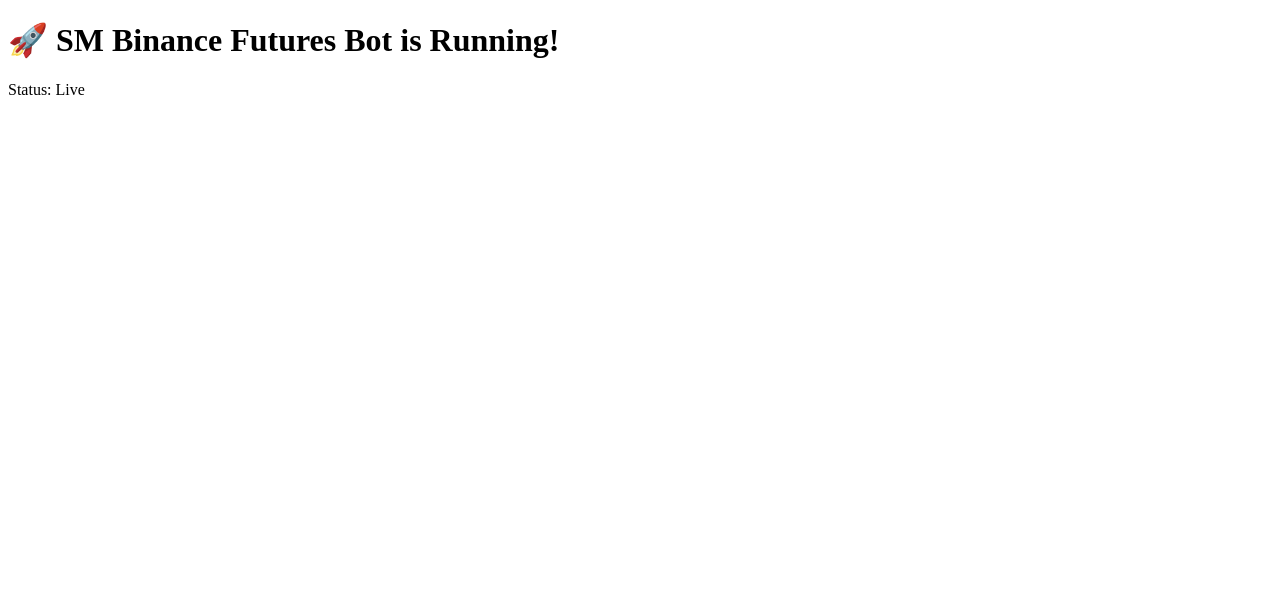
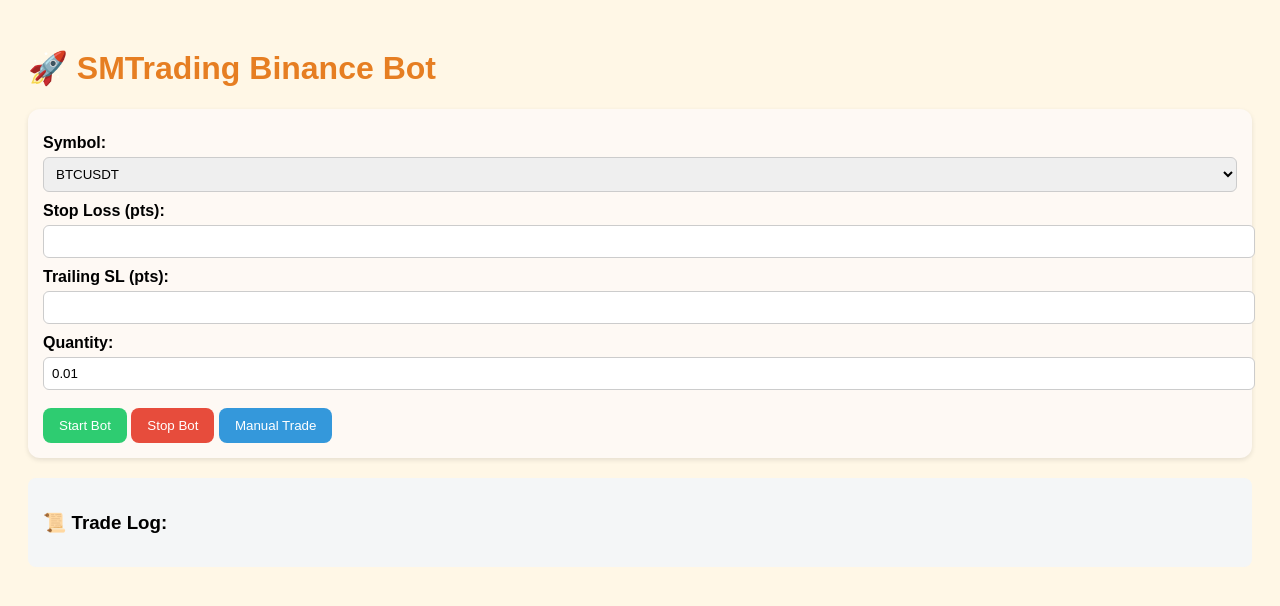
Before and after one commit to SM-1212/SM-Binance-Bot, a plain HTML site: page index.html in a window 1280 px wide. Drawn offline with Linux system fonts and the light colour scheme.

Commit message:
Add files via upload

```diff
--- a/index.html
+++ b/index.html
@@ -1,10 +1,101 @@
 <!DOCTYPE html>
 <html>
 <head>
-    <title>SM Binance Bot</title>
+    <title>SMTrading Binance Bot</title>
+    <style>
+        body {
+            background-color: #fff7e6;
+            font-family: Arial, sans-serif;
+            padding: 20px;
+        }
+        h1 {
+            color: #e67e22;
+        }
+        .input-section {
+            background-color: #fef9f4;
+            border-radius: 12px;
+            padding: 15px;
+            box-shadow: 0 2px 5px rgba(0,0,0,0.1);
+            margin-bottom: 20px;
+        }
+        label {
+            display: block;
+            margin-top: 10px;
+            font-weight: bold;
+        }
+        input, select {
+            width: 100%;
+            padding: 8px;
+            border: 1px solid #ccc;
+            margin-top: 5px;
+            border-radius: 6px;
+        }
+        button {
+            background-color: #3498db;
+            color: white;
+            border: none;
+            padding: 10px 16px;
+            border-radius: 8px;
+            cursor: pointer;
+        }
+        .green { background-color: #2ecc71; }
+        .red { background-color: #e74c3c; }
+        .log {
+            margin-top: 20px;
+            background: #f4f6f7;
+            padding: 15px;
+            border-radius: 8px;
+        }
+    </style>
 </head>
 <body>
-    <h1>🚀 SM Binance Futures Bot is Running!</h1>
-    <p>Status: Live</p>
+
+    <h1>🚀 SMTrading Binance Bot</h1>
+
+    <div class="input-section">
+        <label for="symbol">Symbol:</label>
+        <select id="symbol" onchange="autoFillSLTSL()">
+            <option value="BTCUSDT">BTCUSDT</option>
+            <option value="ETHUSDT">ETHUSDT</option>
+            <option value="BNBUSDT">BNBUSDT</option>
+            <option value="SOLUSDT">SOLUSDT</option>
+        </select>
+
+        <label for="sl">Stop Loss (pts):</label>
+        <input type="number" id="sl" />
+
+        <label for="tsl">Trailing SL (pts):</label>
+        <input type="number" id="tsl" />
+
+        <label for="qty">Quantity:</label>
+        <input type="number" id="qty" value="0.01" />
+
+        <br><br>
+        <button class="green">Start Bot</button>
+        <button class="red">Stop Bot</button>
+        <button>Manual Trade</button>
+    </div>
+
+    <div class="log">
+        <h3>📜 Trade Log:</h3>
+        <div id="log-container"></div>
+    </div>
+
+    <script>
+        function autoFillSLTSL() {
+            const symbol = document.getElementById("symbol").value;
+            fetch('/get_sl_tsl', {
+                method: 'POST',
+                headers: { 'Content-Type': 'application/json' },
+                body: JSON.stringify({ symbol: symbol })
+            })
+            .then(res => res.json())
+            .then(data => {
+                document.getElementById("sl").value = data.sl;
+                document.getElementById("tsl").value = data.tsl;
+            });
+        }
+    </script>
+
 </body>
 </html>
```
